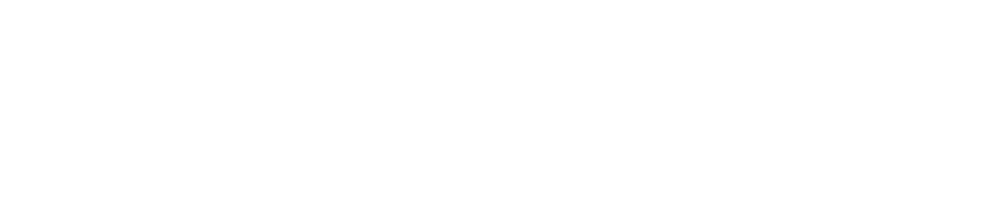
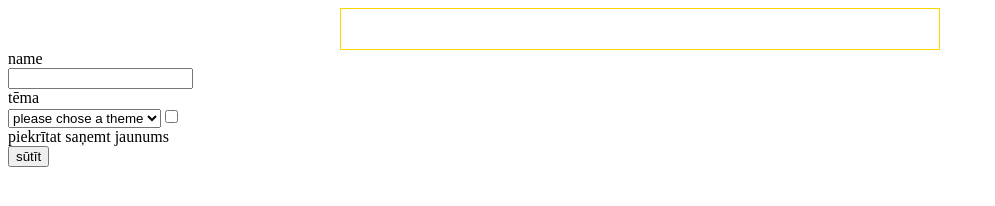
Before and after one commit to danielv2008/format-vais-darbs-31.10.2024, a plain HTML site: page index.html in a window 1280 px wide. Shown: the whole page, without its empty margins (0-995 px from the left). Drawn offline with Linux system fonts and the light colour scheme.

Commit message:
html form with css styling added

```diff
--- a/index.html
+++ b/index.html
@@ -1,11 +1,30 @@
 <!DOCTYPE html>
 <html lang="en">
+
 <head>
     <meta charset="UTF-8">
     <meta name="viewport" content="width=device-width, initial-scale=1.0">
     <title>Document</title>
+    <link rel="stylesheet" href="style.css">
 </head>
+
 <body>
+    <form action="#"></form>
+    <div>
+        <label for="text">name</label>
+        <input type="text" id="name">
+    </div>
 
+    <label for="theme">tēma</label>
+    <select id="theme">
+        <option value="">please chose a theme</option>
+        <option value="technical_support">tekk</option>
+        <option value="offers">tej</option>
+        <option value="general">kkk</option>
+        <input type="checkbox" id="agreement" />
+        <label for="agreement">piekrītat saņemt jaunums</label>
+        <input type="submit" value="sūtīt">
+    </select>
 </body>
+
 </html>
--- /dev/null
+++ b/style.css
@@ -0,0 +1,15 @@
+*{
+    box-sizing: border-box;
+}
+
+form {
+    width: 600px;
+    margin: auto;
+    border: 1px solid gold;
+    padding: 20px;
+}
+
+label {
+    display: block;
+    width: 100%;
+}
```
